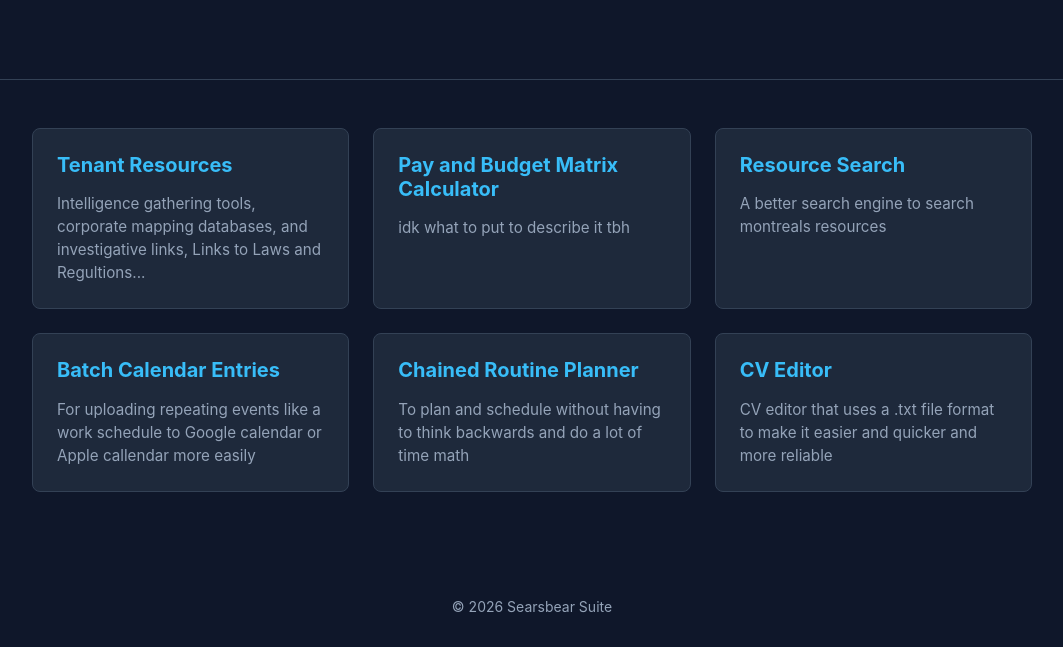
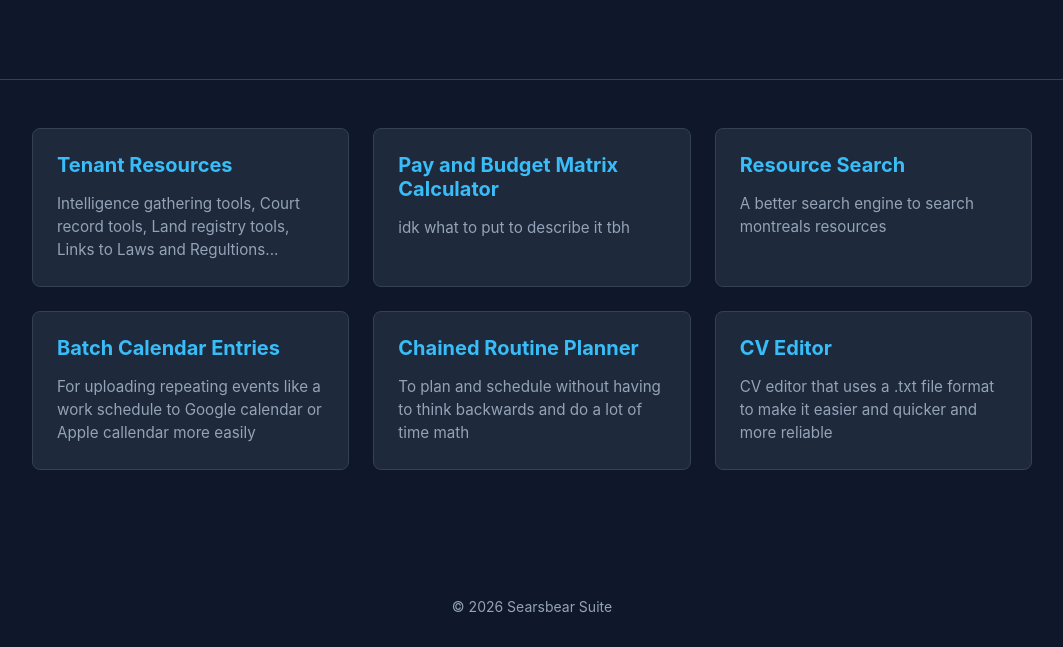
Before and after one commit to Searsbear/Landingpage, a plain HTML site: page index.html in a window 1280 px wide. Shown: the part 153-800 px from the top of the page, without its empty margins (108-1171 px from the left). Drawn offline with Linux system fonts and the light colour scheme.

Commit message:
Update description in Tenant Resources section

```diff
--- a/index.html
+++ b/index.html
@@ -105,7 +105,7 @@
 <main class="container">
     <a href="https://searsbear.github.io/resources/" class="card">
         <h2>Tenant Resources</h2>
-        <p>Intelligence gathering tools, corporate mapping databases, and investigative links, Links to Laws and Regultions...</p>
+        <p>Intelligence gathering tools, Court record tools, Land registry tools, Links to Laws and Regultions...</p>
     </a>
 
     <a href="searsbear.github.io/" class="card">
```
